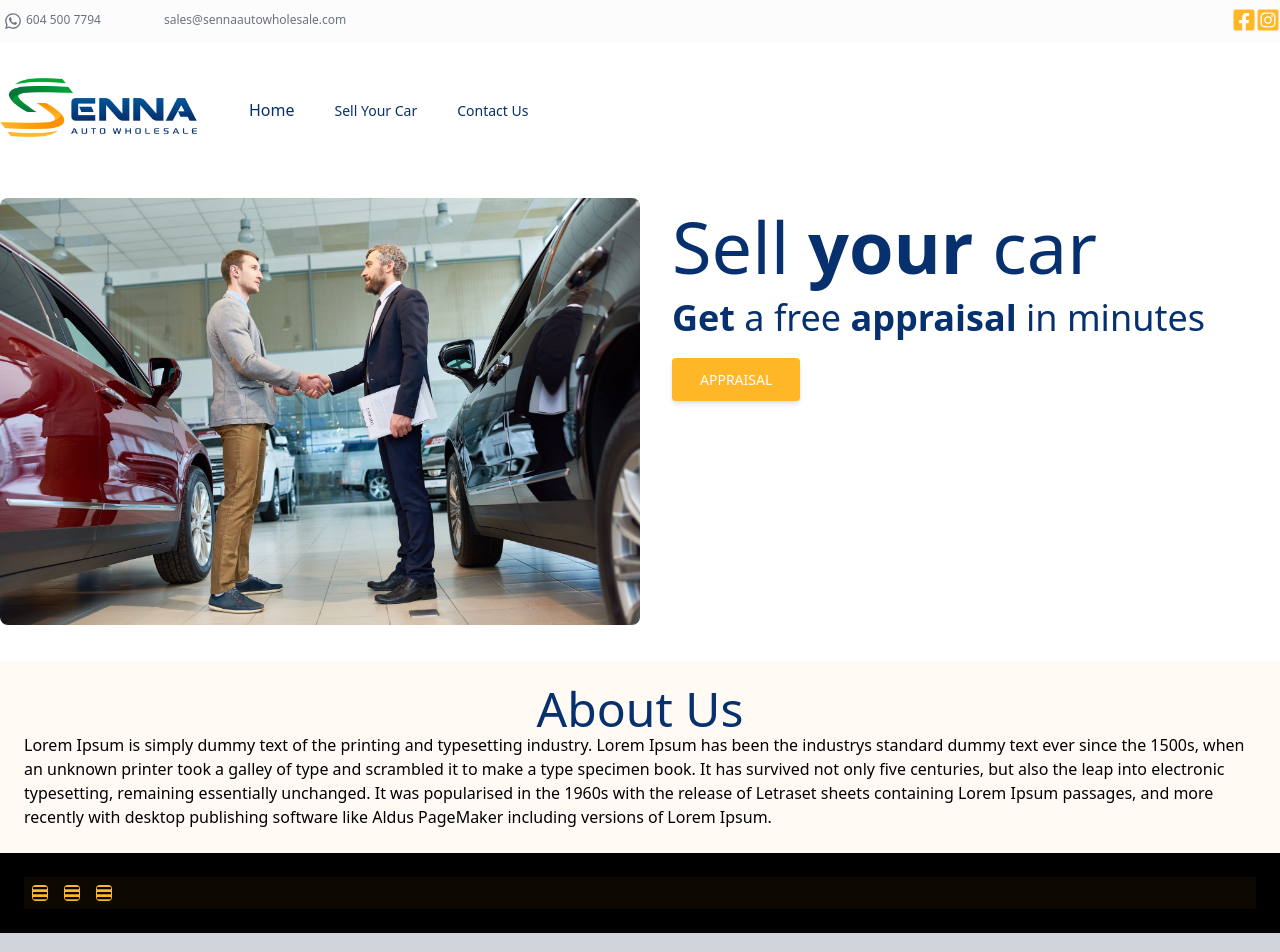
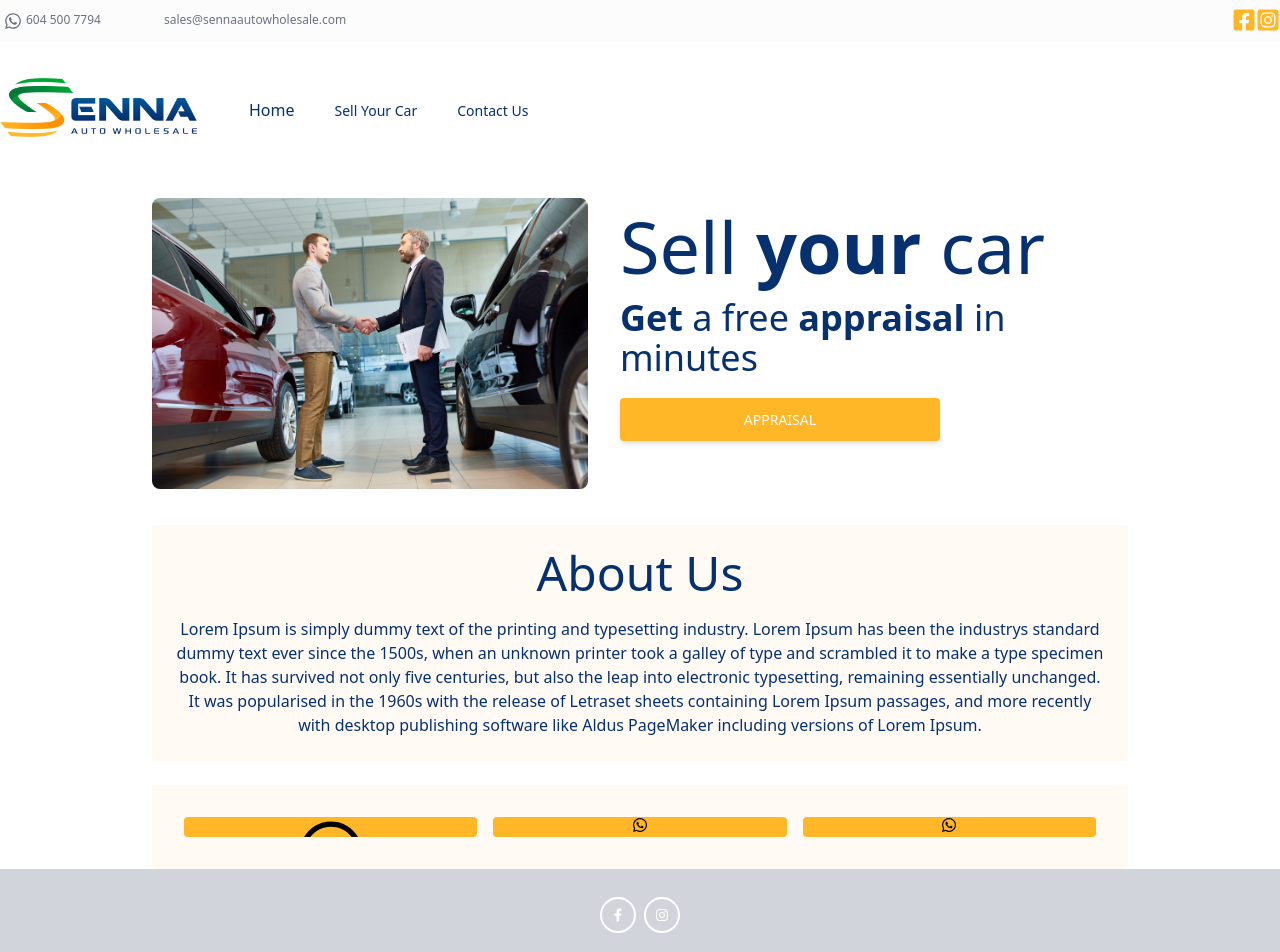
Before and after one commit to reginaldogomes/senna-auto-wholesale, a Next.js app: page / in a window 1280 px wide. Shown: the top 952 px of the page. Built offline with nearby package versions, Linux system fonts and the light colour scheme.

Commit message:
adjusted themes

```diff
--- a/src/components/Index/Index.tsx
+++ b/src/components/Index/Index.tsx
@@ -1,6 +1,6 @@
 import Link from 'next/link'
 import { Title } from 'components/common/Title/Index'
-import { FaBars } from 'react-icons/fa'
+import { FaWhatsapp } from 'react-icons/fa'
 
 const Index = () => {
     return (
@@ -17,15 +17,15 @@ const Index = () => {
                                 />
                             </div>
                             <div className="bg-white pt-8 px-8">
-                                <h1 className="text-7xl text-blue xs:text-lg">
+                                <h1 className="text-5xl text-blue lg:text-7xl">
                                     Sell <strong>your</strong> car
                                 </h1>
-                                <h2 className="text-4xl text-blue pt-4">
+                                <h2 className="text-2xl text-blue lg:text-4xl pt-4">
                                     <strong>Get</strong> a free
                                     <strong> appraisal</strong> in minutes
                                 </h2>
                                 <Link href="/sell">
-                                    <a className="inline-block mt-5 px-7 py-3 bg-yellow text-white font-medium text-sm leading-snug uppercase rounded shadow-md hover:bg-blue-700 hover:shadow-lg focus:bg-blue-700 focus:shadow-lg focus:outline-none focus:ring-0 active:bg-blue-800 active:shadow-lg transition duration-150 ease-in-out">
+                                    <a className="inline-block w-full lg:max-w-xs text-center mt-5 px-7 py-3 bg-yellow text-white font-medium text-sm leading-snug uppercase rounded shadow-md hover:bg-blue-700 hover:shadow-lg focus:bg-blue-700 focus:shadow-lg focus:outline-none focus:ring-0 active:bg-blue-800 active:shadow-lg transition duration-150 ease-in-out">
                                         appraisal
                                     </a>
                                 </Link>
@@ -33,9 +33,9 @@ const Index = () => {
                         </div>
                     </div>
                 </section>
-                <section className="container m-auto bg-yellow bg-opacity-5 p-6">
+                <section className="container m-auto text-blue bg-yellow bg-opacity-5 p-6">
                     <Title title="About Us" />
-                    <p className="mt-15">
+                    <p className="mt-5 sm:text-center">
                         Lorem Ipsum is simply dummy text of the printing and
                         typesetting industry. Lorem Ipsum has been the industrys
                         standard dummy text ever since the 1500s, when an
@@ -49,16 +49,16 @@ const Index = () => {
                         PageMaker including versions of Lorem Ipsum.
                     </p>
                 </section>
-                <section className="w-full bg-black p-6">
-                    <ul className="flex bg-yellow bg-opacity-5">
-                        <li className="bg-yellow bg-opacity-6 m-2 rounded justify-center">
-                            <FaBars />
+                <section className="container m-auto bg-yellow bg-opacity-5 p-6 mt-6">
+                    <ul className="flex flex-wrap shrink lg:flex-nowrap">
+                        <li className="w-full h-5 bg-yellow bg-opacity-7 m-2 rounded overflow-hidden">
+                            <FaWhatsapp className="m-auto text-7xl" />
                         </li>
-                        <li className="bg-yellow bg-opacity-6 m-2 rounded">
-                            <FaBars />
+                        <li className="w-full bg-yellow bg-opacity-7 m-2 rounded">
+                            <FaWhatsapp className="m-auto" />
                         </li>
-                        <li className="bg-yellow bg-opacity-6 m-2 rounded">
-                            <FaBars />
+                        <li className="w-full bg-yellow bg-opacity-7 m-2 rounded">
+                            <FaWhatsapp className="m-auto" />
                         </li>
                     </ul>
                 </section>
--- a/src/components/Layout/MainContainer.tsx
+++ b/src/components/Layout/MainContainer.tsx
@@ -11,7 +11,7 @@ export default function MainContainer(props: LayoutProps) {
         <div className="flex flex-col min-h-screen">
             <Header />
             <main
-                className={`max-w-7xl mx-auto flex-col justify-center items-center w`}
+                className={`max-w-7xl mx-auto flex-col justify-center items-center`}
             >
                 {props.children}
             </main>
--- a/tailwind.config.js
+++ b/tailwind.config.js
@@ -5,6 +5,12 @@ module.exports = {
     ],
     theme: {
         extend: {
+            screens: {
+                sm: '480px',
+                md: '768px',
+                lg: '976px',
+                xl: '1440px',
+            },
             colors: {
                 blue: '#06306E',
                 yellow: '#FFB627',
```
